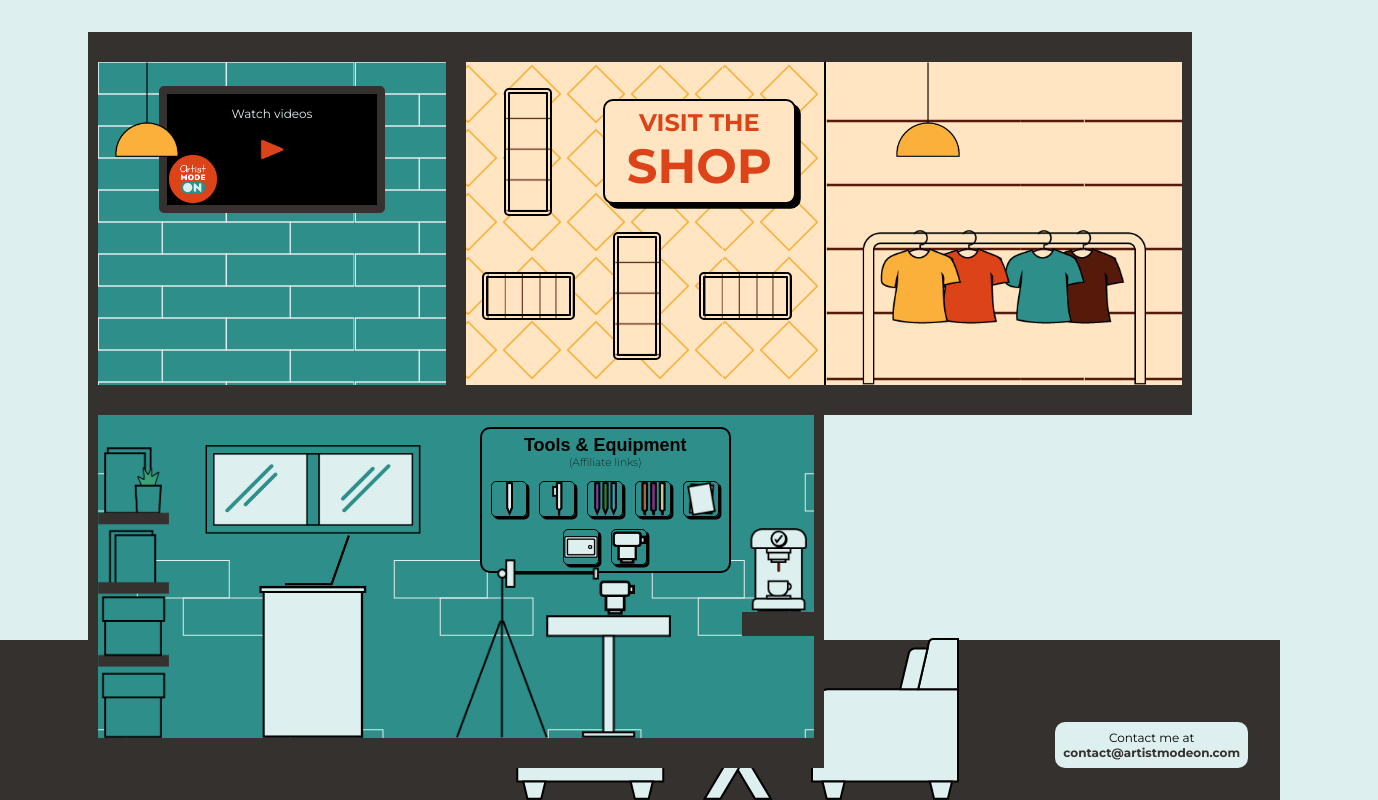
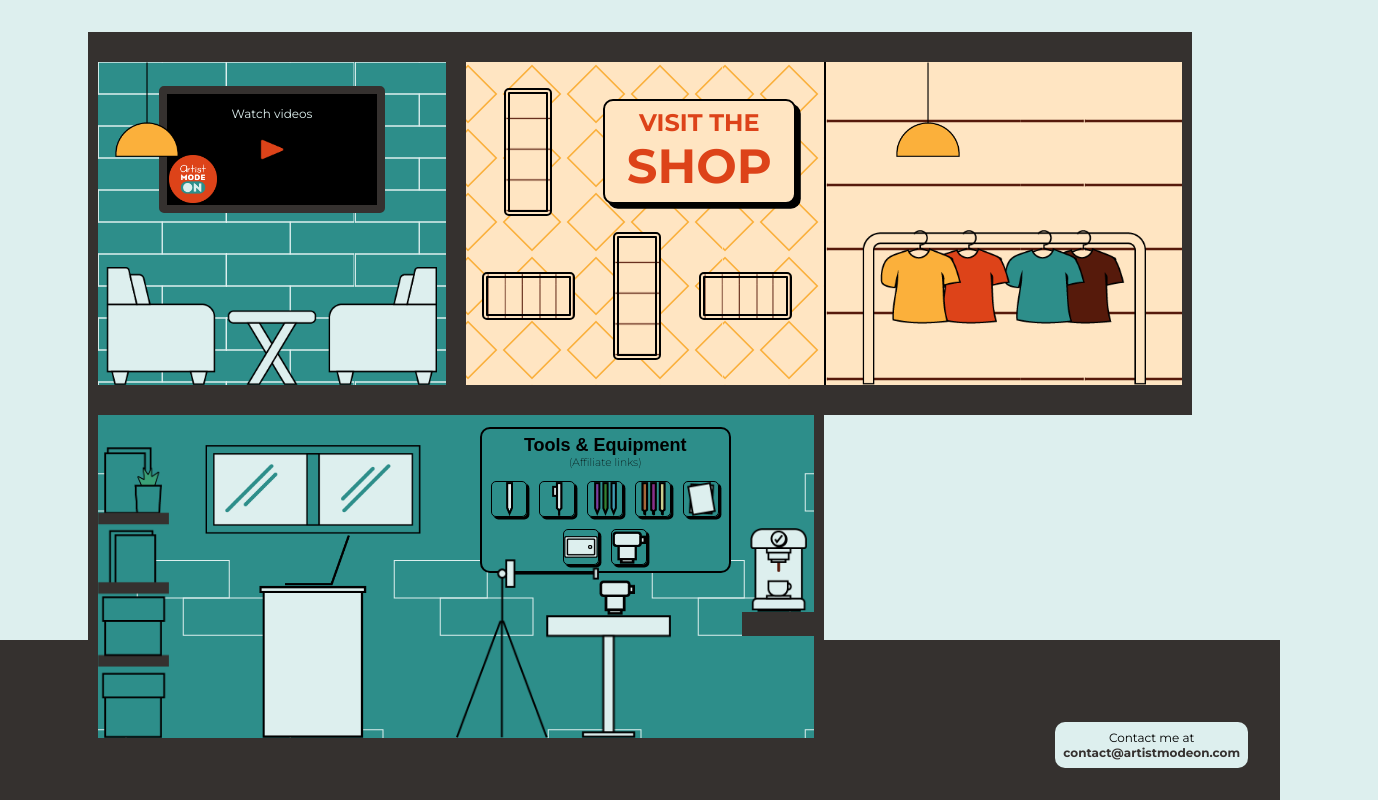
Before and after one commit to elaine2700/ArtistModeOn_website, a plain HTML site: page index.html in a window 1280 px wide. Shown: the whole page, 1378 px wide, since content can reach past the window. Drawn offline with Linux system fonts and the light colour scheme; a web font is replaced by a local one.

Commit message:
Fixed TV Room sofas placement

```diff
--- a/assets/css/style.css
+++ b/assets/css/style.css
@@ -173,7 +173,10 @@ footer.ground{
 
 /* Video Room */
 #video-room > .room-container{
+    width: 100%;
+    height: 100%;
     padding-top: 2em;
+    position: relative;
 }
 
 .tv{
@@ -217,9 +220,11 @@ footer.ground{
 
 .sofas{
     position: absolute;
-    width: 100%;
     height: auto;
     bottom: 0;
+    width: 95%;
+    left: 50%;
+    transform: translateX(-50%);
 }
 
 .sofas > div{
@@ -227,9 +232,7 @@ footer.ground{
     align-items: end;
     justify-content: center;
     gap: 1em;
-    height: auto;
     z-index: 3;
-    flex-shrink: 1;
 }
 .sofas > div > img{
     min-width: 3em;
--- a/index.html
+++ b/index.html
@@ -8,6 +8,7 @@
         <link rel="preconnect" href="https://fonts.googleapis.com" />
         <link rel="preconnect" href="https://fonts.gstatic.com" crossorigin />
         <link href="https://fonts.googleapis.com/css2?family=Montserrat:wght@200;400;700&family=Tilt+Warp&display=swap" rel="stylesheet" />
+        <link rel="shortcut icon" type="image/x-icon" href="images/Logo.png">
 
     </head>
 
```
